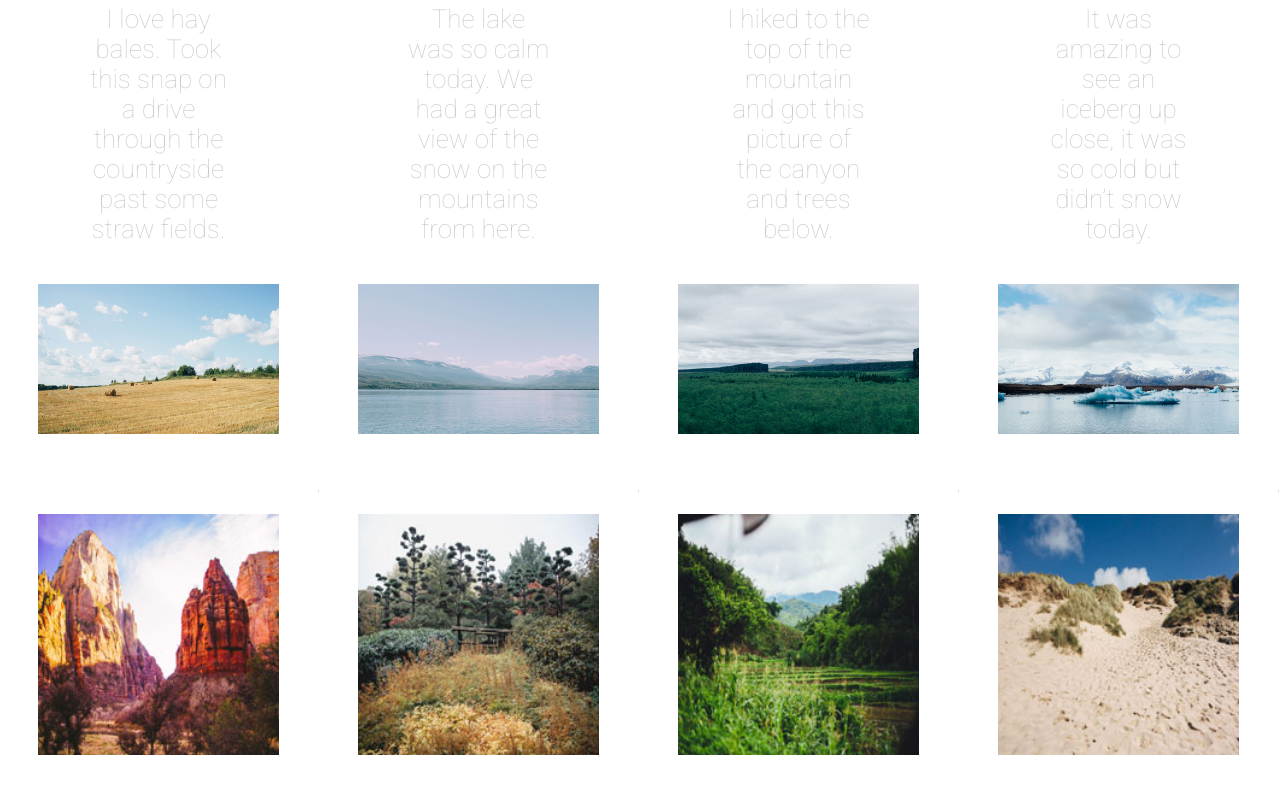
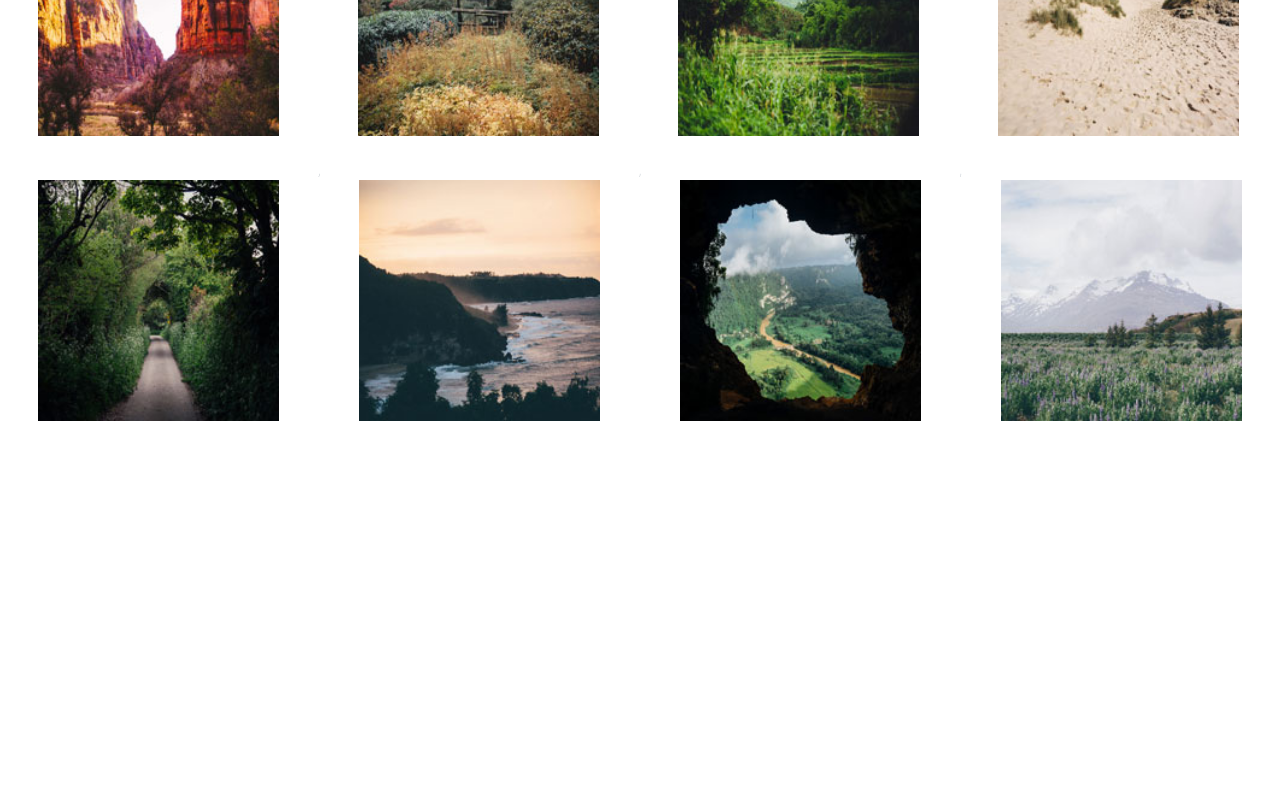
Before and after one commit to julie-lewis/techdegree-project-4, a plain HTML site: page index.html in a window 1280 px wide. Shown: the part 539-1329 px from the top of the page. After the commit the page ends 1144 px from the top, so only its background shows below. Drawn offline with Linux system fonts and the light colour scheme.

Commit message:
Adding html/css

```diff
--- a/css/main.css
+++ b/css/main.css
@@ -64,32 +64,33 @@ h5 {
 }
 
 /*header*/
-header h1 {
-  color: red;
-}
+
 
 
 /*Slides*/
 .slides {
-  width: 100%;
-  height: 100%;
-  margin: 0 auto 40px;
+  margin: 0 auto;
   display: flex;
   flex-wrap: wrap;
 }
-.slide-wrap {
+.slide {
   flex: 15% 1;
-  margin: 3%;
+  margin: 20px 3%;
 }
-.slide-wrap h2 {
+
+.slide h2 {
   margin: 25% 0 20px;
   color: #ccc;
 }
-.slide-wrap p {
+.slide p {
   width: 60%;
   margin: 0 20% 40px;
   font-size: 26px;
   color: #ccc;
+}
+
+.lightbox-wrap {
+  display: none;
 }
 
 
--- a/index.html
+++ b/index.html
@@ -3,7 +3,7 @@
     <head>
         <meta charset="utf-8">
         <meta http-equiv="X-UA-Compatible" content="IE=edge,chrome=1">
-        <title>Agency - A Treehouse template</title>
+        <title>My Trip</title>
         <meta name="description" content="">
         <meta name="viewport" content="width=device-width, initial-scale=1">
         <!--CSS-->
--- a/js/main.js
+++ b/js/main.js
@@ -99,11 +99,11 @@ for (var i = 0; i < imageSlides.length; i += 1) {
   title = imageSlides[i].title;
   caption = imageSlides[i].caption;
 // Builds up message in HTML
-  html = '<div class="slide-wrap"><img src="img/photos/thumbnails/' +
+  html = '<div class="slide"><div class="thumb"><img src="img/photos/thumbnails/' +
           thumb +
           '" alt="' +
           title +
-          '" /> <h2>' +
+          '" /></div><div class="lightbox-wrap"><div class="left"></div><div class="right"></div><div class="close">X</div><h2>' +
           title +
           '</h2> <p>' +
           caption +
@@ -111,9 +111,9 @@ for (var i = 0; i < imageSlides.length; i += 1) {
           image +
           '" alt="' +
           title +
-          '" /></div>';
+          '" /></div><!-- /lightbox --></div><!-- slide -->';
 // adds HTML content to empty array (defined above) named slides
   slides.push(html);
 // prints built up content to DOM
-  print(slides);
+  print('<div class="slides">' + slides + '</div>');
 }
```
